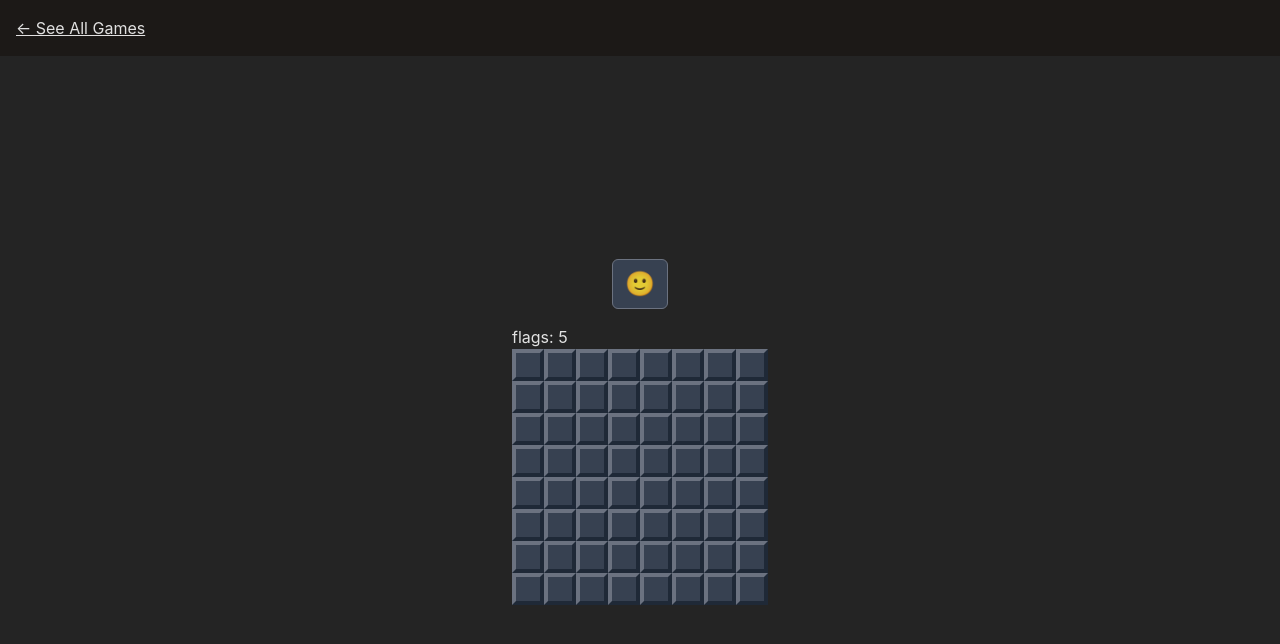
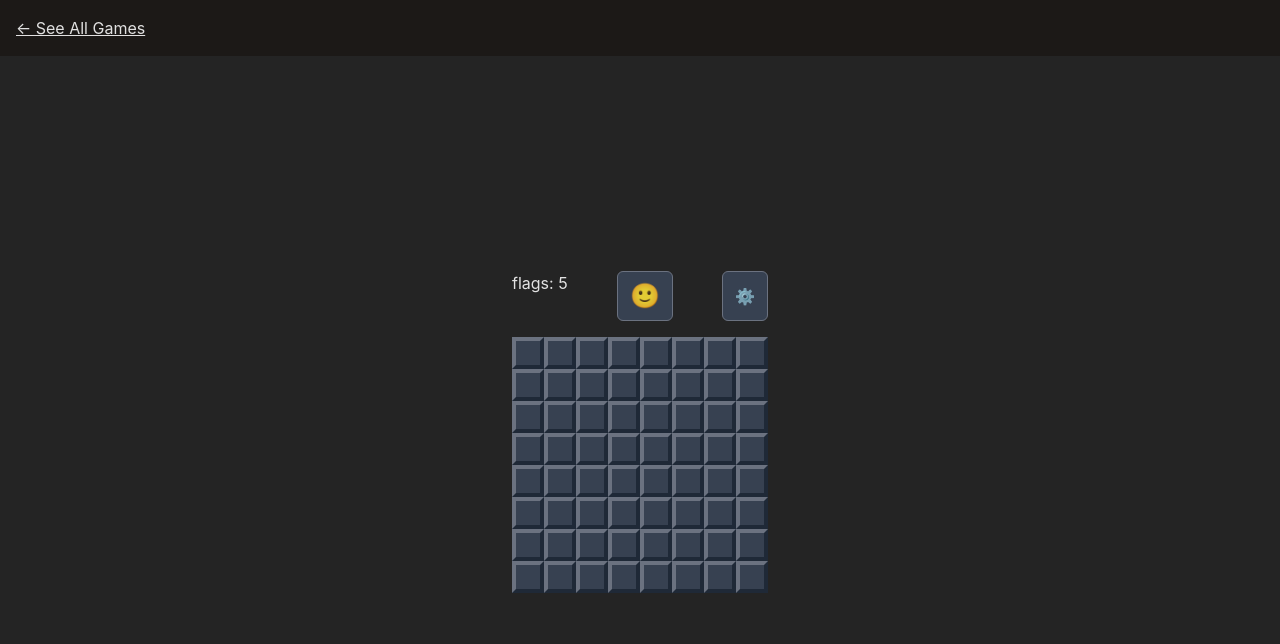
Before and after one commit to SilviuIordache/react-games, a React (Vite) app: page /minesweeper in a window 1280 px wide. Shown: the top 644 px of the page. Built offline with nearby package versions, Linux system fonts and the light colour scheme.

Commit message:
Add an options button

```diff
--- a/src/games/Minesweeper/SmileyButton.tsx
+++ b/src/games/Minesweeper/SmileyButton.tsx
@@ -34,7 +34,7 @@ const SmileyButton = ({
       {/* <div>GameState: {gameState}</div> */}
 
       <button
-        className="text-2xl mb-4 bg-gray-700 border border-gray-500  hover:bg-gray-400 active:bg-gray-900 rounded-md p-2 px-3"
+        className="text-2xl bg-gray-700 border border-gray-500  hover:bg-gray-400 active:bg-gray-900 rounded-md p-2 px-3"
         onClick={handleStartGame}
       >
         {emoji()}
--- a/src/games/Minesweeper/index.tsx
+++ b/src/games/Minesweeper/index.tsx
@@ -1,4 +1,4 @@
-import React, { useMemo, useCallback, useState, useEffect } from 'react';
+import React, { useCallback, useState, useEffect } from 'react';
 import { Grid } from './Grid';
 import { Cell, GameState } from './types';
 import SmileyButton from './SmileyButton';
@@ -136,10 +136,13 @@ export default function Minesweeper() {
   };
 
   function revealBoard() {
+    const newCells = [...cells];
     for (let x = 0; x < gridSize; x++) {
-      const row: Cell[] = [];
-      for (let y = 0; y < gridSize; y++) {}
+      for (let y = 0; y < gridSize; y++) {
+        newCells[x][y].visible = true;
+      }
     }
+    setCells(newCells);
   }
 
   function performReveal(sourceX, sourceY) {
@@ -192,20 +195,26 @@ export default function Minesweeper() {
 
     if (revealedCellsCount === cellsToBeRevealed) {
       setGameState(GameState.END);
+      // revealBoard();
     }
   }, [cells]);
 
   return (
     <div>
       {gameState === GameState.END && <Confetti duration={5000} />}
-      <SmileyButton
-        isMouseDown={isMouseDown}
-        gameState={gameState}
-        handleStartGame={handleStartGame}
-      />
 
-      <div className="flex justify-between">
+      <div className="flex justify-between mb-4">
         <div>flags: {flagCounter}</div>
+
+        <SmileyButton
+          isMouseDown={isMouseDown}
+          gameState={gameState}
+          handleStartGame={handleStartGame}
+        />
+
+        <button className="bg-gray-700 border border-gray-500  hover:bg-gray-400 active:bg-gray-900 rounded-md px-3">
+          ⚙️
+        </button>
       </div>
 
       <Grid
```
